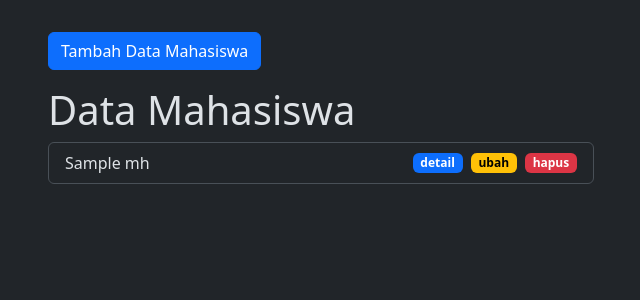
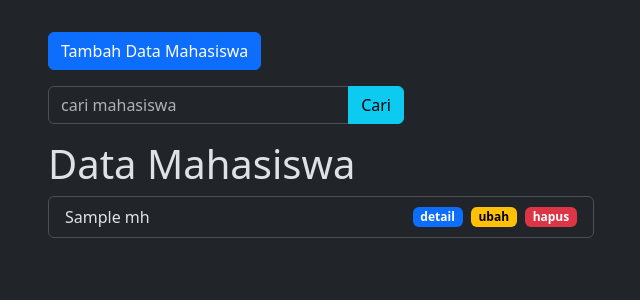
Before and after one commit to FutuhIqramMultazam/random, a PHP site: the page made by z-app/app/views/mahasiswa/index.php in a window 1280 px wide. Shown: the part 56-356 px from the top of the page, without its empty margins (34-674 px from the left). Run offline with PHP 8.4, Linux system fonts and the light colour scheme; the template is opened without the code that fills it: most values are stand-ins (such as "Sample title", 1, 10 or a date in 2020); some libraries are stand-ins or nearby versions.

Commit message:
menambahkan search'

```diff
--- a/z-app/app/views/mahasiswa/index.php
+++ b/z-app/app/views/mahasiswa/index.php
@@ -4,10 +4,26 @@
     </div>
 </div>
 
-<!-- Button trigger modal -->
-<button type="button" class="btn btn-primary my-3 tampilModalTambah" data-bs-toggle="modal" data-bs-target="#exampleModal">
-    Tambah Data Mahasiswa
-</button>
+<!-- tambah data -->
+<div class="row">
+    <div class="col-lg-6">
+        <!-- Button trigger modal -->
+        <button type="button" class="btn btn-primary my-3 tampilModalTambah" data-bs-toggle="modal" data-bs-target="#exampleModal">
+            Tambah Data Mahasiswa
+        </button>
+    </div>
+</div>
+
+<div class="row">
+    <div class="col-lg-4">
+        <form action="<?= URL_UTAMA; ?>mahasiswa/cari" method="post">
+            <div class="input-group mb-3">
+                <input autocomplete="off" type="text" class="form-control" placeholder="cari mahasiswa" aria-label="cari mahasiswa" aria-describedby="button-addon2" name="keyword" id="keyword">
+                <button class="btn btn-info" type="submit" id="tombolCari">Cari</button>
+            </div>
+        </form>
+    </div>
+</div>
 
 <h1>Data Mahasiswa</h1>
 
```
Also changed, not shown: z-app/app/controllers/Mahasiswa.php (+10 -0 lines), z-app/app/models/Mahasiswa_model.php (+9 -0 lines).
